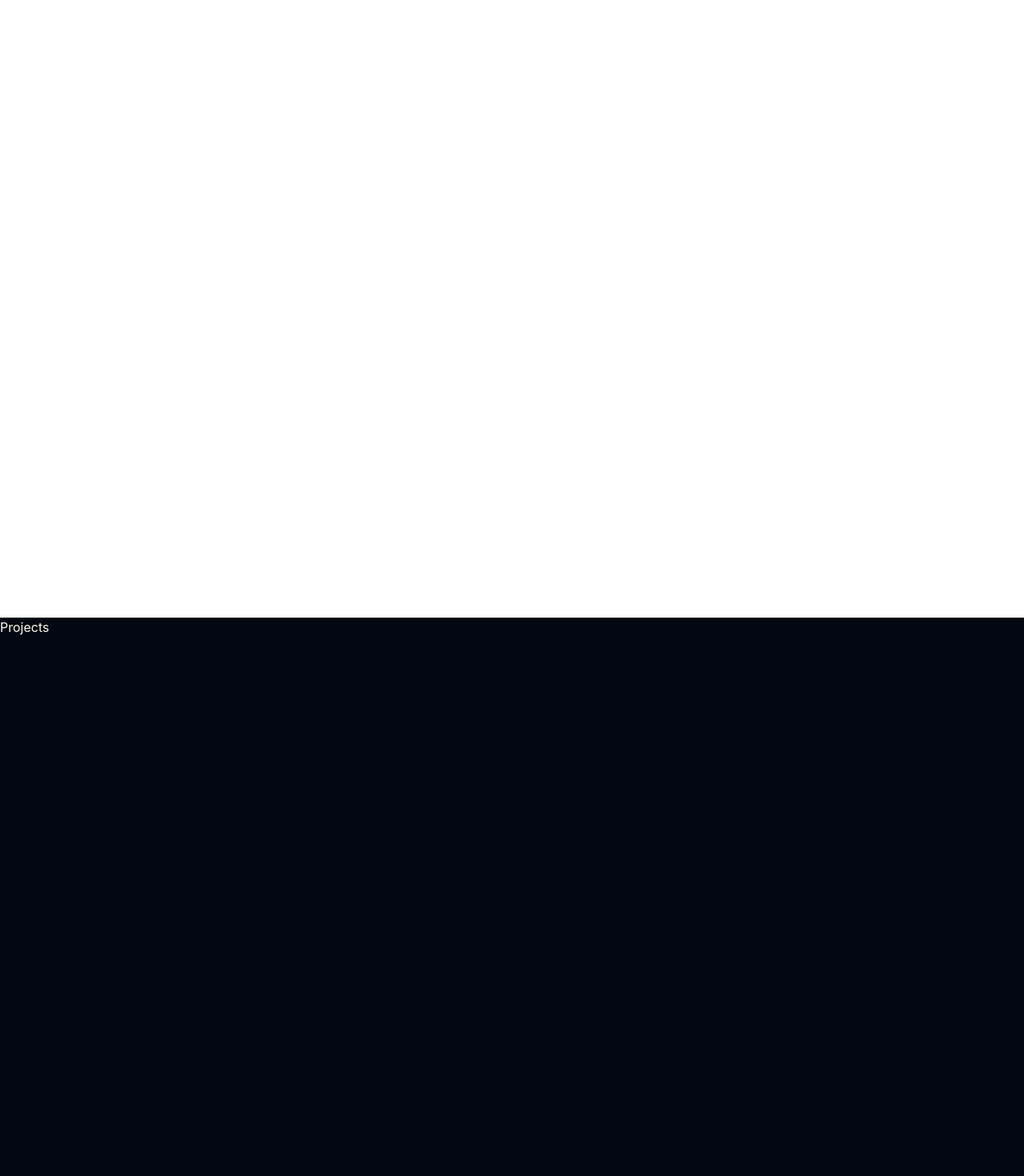
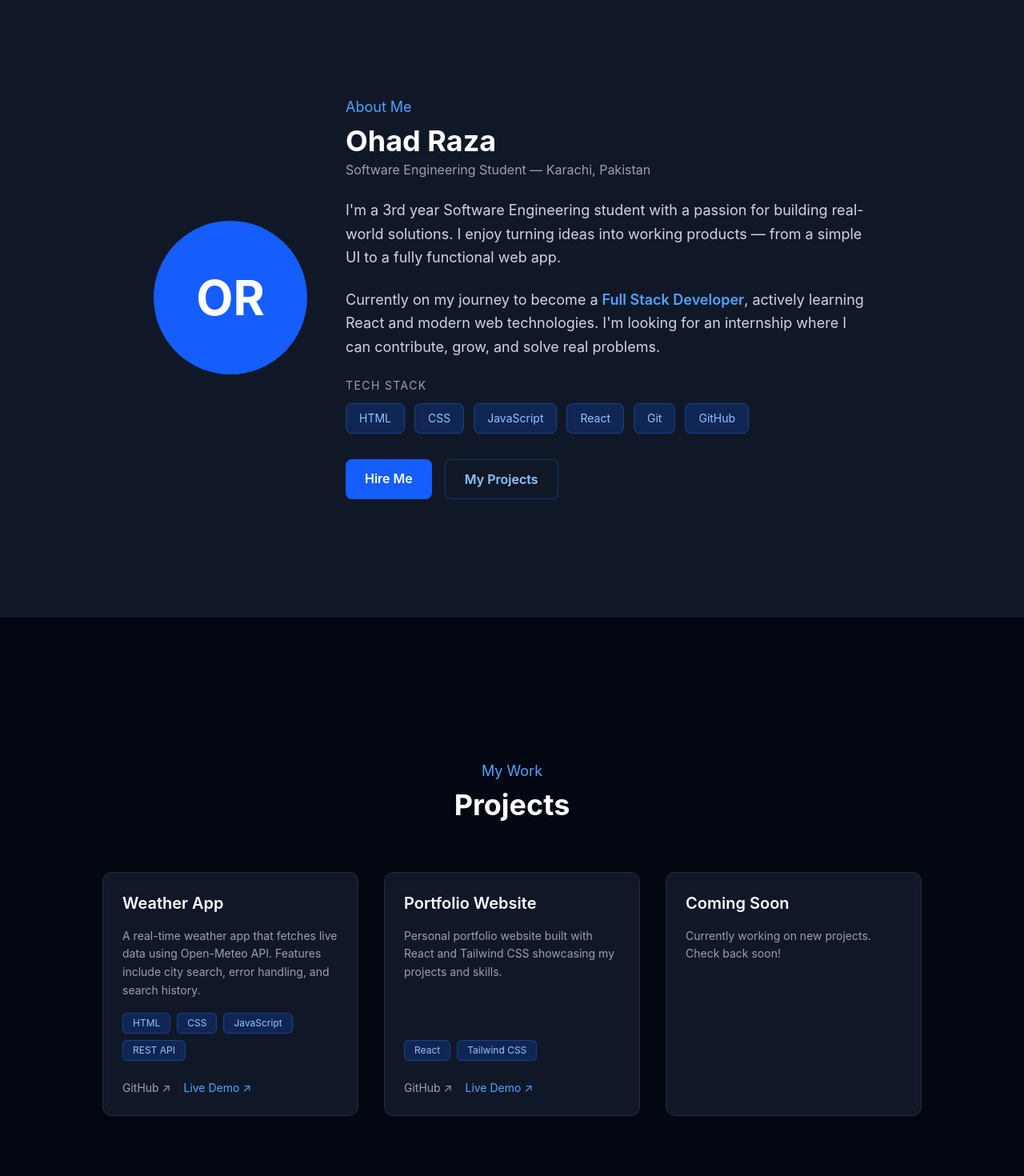
Before and after one commit to OhadRaza01/my-portfolio, a React (Vite) app: page / in a window 1280 px wide. Shown: the part 900-2370 px from the top of the page at 80% size. Built offline with nearby package versions, Linux system fonts and the light colour scheme.

Commit message:
edit 3 files

```diff
--- a/src/components/About.jsx
+++ b/src/components/About.jsx
@@ -1,9 +1,60 @@
 import React from 'react'
 
 export default function About() {
-  return (
-    <section id='about' className='h-screen'>
-        About me
-    </section>
-  )
+    return (
+        <section id="about" className="min-h-screen flex flex-col justify-center items-center px-8 py-20 bg-gray-900 text-white">
+            <div className="max-w-4xl w-full flex flex-col md:flex-row gap-12 items-center">
+
+                {/* Left side - Avatar */}
+                <div className="flex-shrink-0">
+                    <div className="w-48 h-48 rounded-full bg-blue-600 flex justify-center items-center text-6xl font-bold">
+                        OR
+                    </div>
+                </div>
+
+                {/* Right side - Text */}
+                <div className="flex flex-col gap-6">
+                    <div>
+                        <p className="text-blue-400 text-lg mb-2">About Me</p>
+                        <h2 className="text-4xl font-bold">Ohad Raza</h2>
+                        <p className="text-gray-400 mt-1">Software Engineering Student — Karachi, Pakistan</p>
+                    </div>
+
+                    <p className="text-gray-300 text-lg leading-relaxed">
+                        I'm a 3rd year Software Engineering student with a passion for building
+                        real-world solutions. I enjoy turning ideas into working products —
+                        from a simple UI to a fully functional web app.
+                    </p>
+
+                    <p className="text-gray-300 text-lg leading-relaxed">
+                        Currently on my journey to become a <span className="text-blue-400 font-semibold">Full Stack Developer</span>,
+                        actively learning React and modern web technologies.
+                        I'm looking for an internship where I can contribute, grow, and solve real problems.
+                    </p>
+
+                    {/* Skills */}
+                    <div>
+                        <p className="text-gray-400 mb-3 text-sm uppercase tracking-widest">Tech Stack</p>
+                        <div className="flex flex-wrap gap-3">
+                            {["HTML", "CSS", "JavaScript", "React", "Git", "GitHub"].map((skill) => (
+                                <span key={skill} className="px-4 py-2 bg-blue-600/20 border border-blue-500/30 text-blue-300 rounded-lg text-sm">
+                                    {skill}
+                                </span>
+                            ))}
+                        </div>
+                    </div>
+
+                    {/* Buttons */}
+                    <div className="flex gap-4 mt-2">
+                        <a href="#contact" className="px-6 py-3 bg-blue-600 hover:bg-blue-700 transition-colors rounded-lg font-semibold">
+                            Hire Me
+                        </a>
+                        <a href="#projects" className="px-6 py-3 border border-blue-500/30 hover:border-blue-400 text-blue-300 transition-colors rounded-lg font-semibold">
+                            My Projects
+                        </a>
+                    </div>
+                </div>
+            </div>
+        </section>
+    )
 }
--- a/src/components/Contact.jsx
+++ b/src/components/Contact.jsx
@@ -1,9 +1,38 @@
-import React from 'react'
+export default function Contact() {
+    return (
+        <section id="contact" className="min-h-screen flex flex-col justify-center items-center px-8 py-20 bg-gray-900 text-white">
+            <div className="max-w-2xl w-full text-center flex flex-col items-center gap-8">
 
-export default function Contact() {
-  return (
-    <footer id='contact' className='h-96'>
-        contact me
-    </footer>
-  )
+                {/* Heading */}
+                <div>
+                    <p className="text-blue-400 text-lg mb-2">Get In Touch</p>
+                    <h2 className="text-4xl font-bold">Contact Me</h2>
+                    <p className="text-gray-400 mt-4 text-lg leading-relaxed">
+                        I'm currently looking for internship opportunities.
+                        Whether you have a question or just want to say hi — my inbox is always open!
+                    </p>
+                </div>
+
+                {/* Email button */}
+                <a href="ohadraza345@gmail.com" className="px-8 py-4 bg-blue-600 hover:bg-blue-700 transition-colors rounded-lg text-lg font-semibold">
+                    Say Hello ✉️
+                </a>
+
+                {/* Social links */}
+                <div className="flex gap-8 mt-4">
+                    <a href="https://github.com/OhadRaza01" target="_blank" className="text-gray-400 hover:text-white transition-colors text-sm">
+                        GitHub ↗
+                    </a>
+                    <a href="https://linkedin.com/in/yourusername" target="_blank" className="text-gray-400 hover:text-white transition-colors text-sm">
+                        LinkedIn ↗
+                    </a>
+                </div>
+            </div>
+
+            {/* Footer */}
+            <p className="text-gray-600 text-sm mt-20">
+                Designed & Built by Ohad Raza
+            </p>
+        </section>
+    )
 }
--- a/src/components/NavBar.jsx
+++ b/src/components/NavBar.jsx
@@ -3,7 +3,7 @@ import React from 'react'
 export default function NavBar() {
     return (
         <header className='sticky top-0 z-50'>
-            <nav className=' h-18 flex justify-between items-center pl-8 pr-8 text-xl text-blue-50  bg-blue-700'>
+            <nav className=' h-18  flex justify-between items-center pl-8 pr-8 text-xl text-blue-50  bg-blue-700'>
                 <div>
                     <h1>Ohad Raza</h1>
                 </div>
--- a/src/components/Projects.jsx
+++ b/src/components/Projects.jsx
@@ -1,9 +1,70 @@
-import React from 'react'
+const projects = [
+    {
+        title: "Weather App",
+        description: "A real-time weather app that fetches live data using Open-Meteo API. Features include city search, error handling, and search history.",
+        tech: ["HTML", "CSS", "JavaScript", "REST API"],
+        github: "#",
+        live: "#"
+    },
+    {
+        title: "Portfolio Website",
+        description: "Personal portfolio website built with React and Tailwind CSS showcasing my projects and skills.",
+        tech: ["React", "Tailwind CSS"],
+        github: "#",
+        live: "#"
+    },
+    {
+        title: "Coming Soon",
+        description: "Currently working on new projects. Check back soon!",
+        tech: [],
+        github: null,
+        live: null
+    }
+]
 
 export default function Projects() {
-  return (
-    <section id='myprojects' className='h-screen bg-gray-950 text-amber-50'>
-        Projects
-    </section>
-  )
+    return (
+        <section id="projects" className="min-h-screen flex flex-col justify-center items-center px-8 py-20 bg-gray-950 text-white">
+            <div className="max-w-5xl w-full">
+
+                {/* Heading */}
+                <div className="text-center mb-16">
+                    <p className="text-blue-400 text-lg mb-2">My Work</p>
+                    <h2 className="text-4xl font-bold">Projects</h2>
+                </div>
+
+                {/* Cards */}
+                <div className="grid grid-cols-1 md:grid-cols-2 lg:grid-cols-3 gap-8">
+                    {projects.map((project, index) => (
+                        <div key={index} className="flex flex-col gap-4 p-6 bg-gray-900 border border-gray-700/50 rounded-xl hover:border-blue-500/50 transition-colors">
+
+                            <h3 className="text-xl font-semibold">{project.title}</h3>
+                            <p className="text-gray-400 text-sm leading-relaxed flex-1">{project.description}</p>
+
+                            {/* Tech tags */}
+                            <div className="flex flex-wrap gap-2">
+                                {project.tech.map((t) => (
+                                    <span key={t} className="px-3 py-1 bg-blue-600/20 border border-blue-500/30 text-blue-300 rounded-md text-xs">
+                                        {t}
+                                    </span>
+                                ))}
+                            </div>
+
+                            {/* Links */}
+                            {project.github && (
+                                <div className="flex gap-4 mt-2">
+                                    <a href={project.github} className="text-sm text-gray-400 hover:text-white transition-colors">
+                                        GitHub ↗
+                                    </a>
+                                    <a href={project.live} className="text-sm text-blue-400 hover:text-blue-300 transition-colors">
+                                        Live Demo ↗
+                                    </a>
+                                </div>
+                            )}
+                        </div>
+                    ))}
+                </div>
+            </div>
+        </section>
+    )
 }
```
